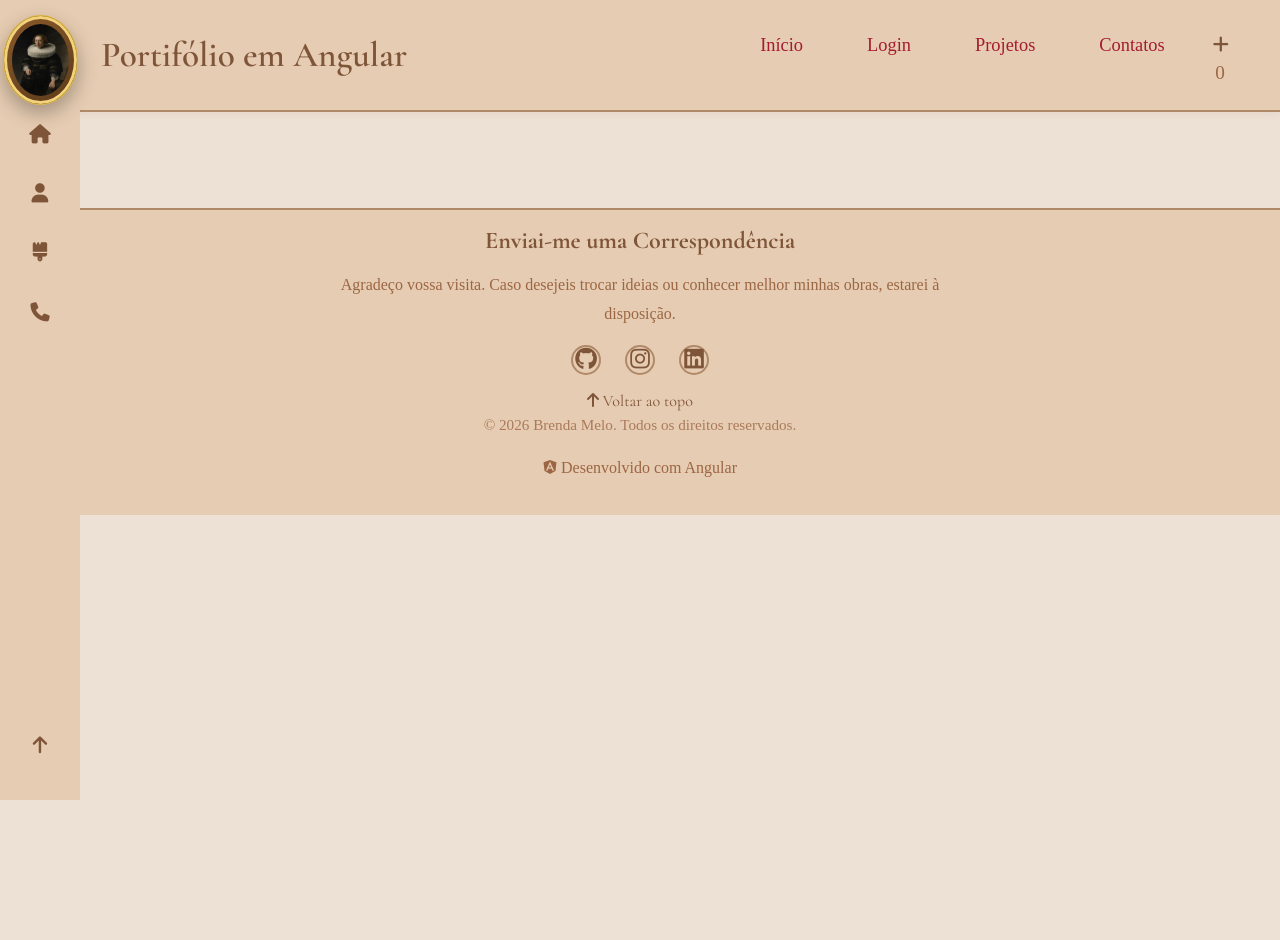
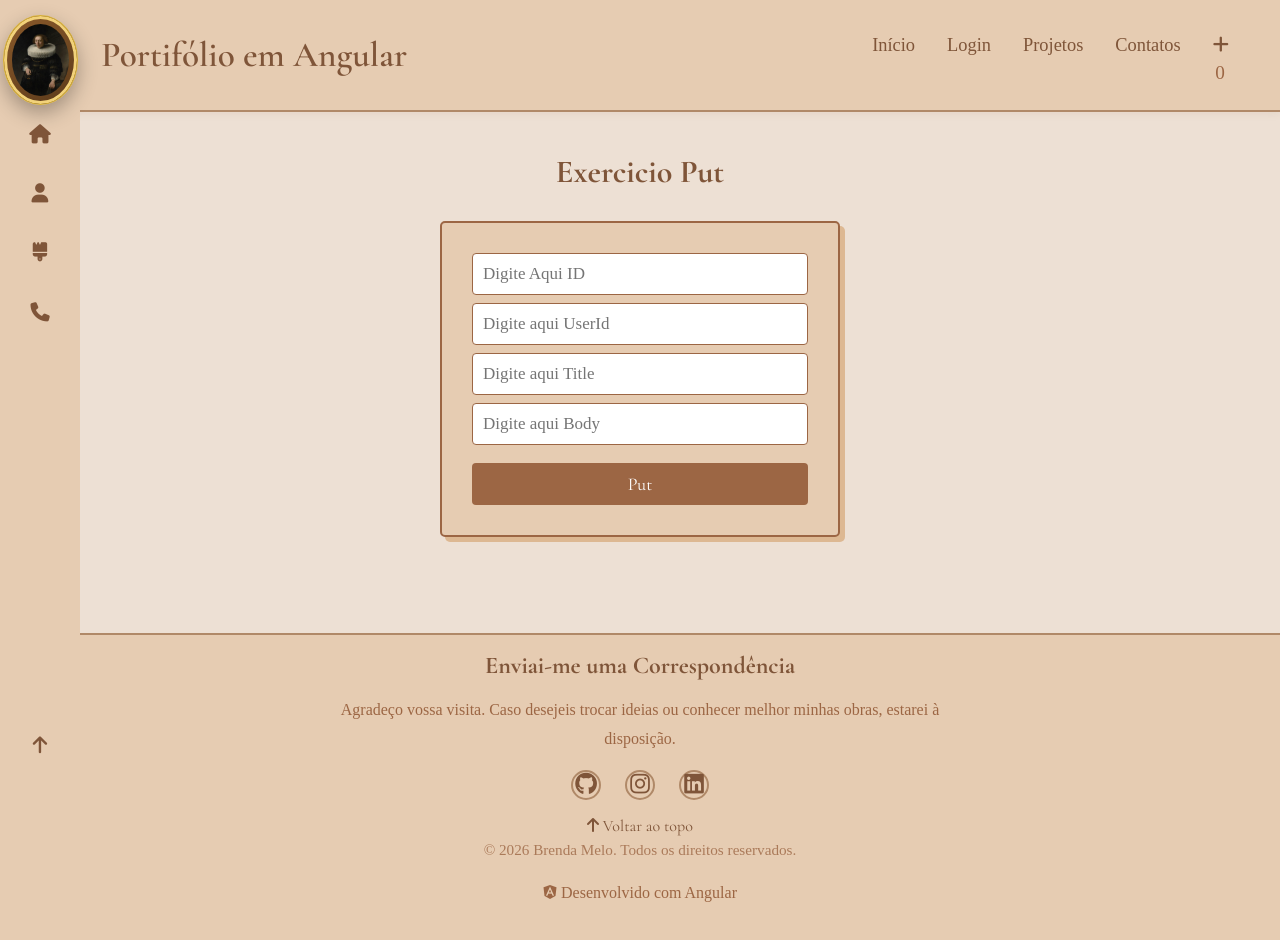
Before and after one commit to Berenda-m/portifolio-em-angular, an Angular app: page /exercicios-put in a window 1280 px wide. Before the commit this address led to /. Before the commit the page ends 800 px from the top, so only its background shows below. Built offline with nearby package versions, Linux system fonts and the light colour scheme.

Commit message:
exercicio-put

```diff
--- a/src/app/app.routes.ts
+++ b/src/app/app.routes.ts
@@ -8,6 +8,7 @@ import { SideBar } from './componentes/side-bar/side-bar';
 import { Login } from './componentes/login/login';
 import { Alunos } from './componentes/alunos/alunos';
 import { FormularioExercicios } from './componentes/formulario-exercicios/formulario-exercicios';
+import { ExercicioPut } from './componentes/exercicio-put/exercicio-put';
 
 
 export const routes: Routes = [
@@ -19,5 +20,6 @@ export const routes: Routes = [
     {path: 'side-bar', component: SideBar},
     {path: 'login', component: Login},
     {path: 'alunos', component: Alunos},
-    {path: 'formularios-exercicios', component: FormularioExercicios}
+    {path: 'formularios-exercicios', component: FormularioExercicios},
+    {path:'exercicios-put', component: ExercicioPut}
 ];
--- /dev/null
+++ b/src/app/componentes/exercicio-put/exercicio-put.css
@@ -0,0 +1,71 @@
+h1 {
+    text-align: center;
+    margin-top: 40px;
+
+    color: var(--dark);
+    font-family: "Cormorant Garamond", serif;
+}
+
+form {
+    width: 400px;
+    margin: 30px auto;
+    padding: 30px;
+    background: var(--background-secondary);
+    border: 2px solid var(--primary);
+    border-radius: 5px;
+    box-shadow: 5px 5px 0 var(--accent);
+}
+
+input {
+    width: 100%;
+    box-sizing: border-box;
+    padding: 10px;
+    margin-bottom: 8px;
+    border: 1px solid var(--primary);
+    border-radius: 4px;
+    font-family:'Times New Roman', Times, serif;
+    font-size: 17px;
+}
+
+input:focus {
+    outline: 2px solid var(--accent);
+}
+
+p {
+    width: fit-content;
+    margin: 25px auto;
+    padding: 10px 20px;
+    background: var(--background-secondary);
+    border: 1px solid var(--accent);
+    border-left: 5px solid var(--dark);
+    border-radius: 3px;
+    color: var(--dark);
+    font-family: "Cormorant Garamond", serif;
+    font-size: 18px;
+    font-style: italic;
+    box-shadow: 3px 3px 0 var(--accent);
+
+}
+button {
+    width: 100%;
+    padding: 10px;
+    margin-top: 10px;
+    background: var(--primary);
+    color: white;
+    border: none;
+    border-radius: 4px;
+    font-family: "Cormorant Garamond", serif;
+    font-size: 18px;
+    cursor: pointer;
+}
+
+button:hover {
+    background: var(--dark);
+}
+span {
+    display: block;
+    margin-bottom: 10px;
+    color: var(--dark);
+    font-size: 16px;
+    font-family: 'Times New Roman', Times, serif;
+}
--- /dev/null
+++ b/src/app/componentes/exercicio-put/exercicio-put.html
@@ -0,0 +1,30 @@
+<h1>Exercicio Put</h1>
+
+
+<form (submit)="cadastroUsuario($event)">
+
+   <input type="number" [formField]="exercicioPutForm.id" placeholder="Digite Aqui ID">
+    @if (exercicioPutForm.id().touched()&& exercicioPutForm.id().invalid()) {@for (error of
+    exercicioPutForm.id().errors(); track error.kind) {
+    <span>{{error.message}}
+    </span>}
+    }
+
+    <input type="text" [formField]="exercicioPutForm.userId"  placeholder="Digite aqui UserId">
+    @if (exercicioPutForm.userId().touched() && exercicioPutForm.userId().invalid()) {
+        @for (error of exercicioPutForm.userId().errors(); track error.kind) {}
+    }
+
+   <input type="text" [formField]="exercicioPutForm.title"  placeholder="Digite aqui Title">
+    @if (exercicioPutForm.title().touched() && exercicioPutForm.title().invalid()) {
+        @for (error of exercicioPutForm.title().errors(); track error.kind) {}
+    }
+
+ <input type="text" [formField]="exercicioPutForm.body"  placeholder="Digite aqui Body">
+    @if (exercicioPutForm.body().touched() && exercicioPutForm.body().invalid()) {
+        @for (error of exercicioPutForm.body().errors(); track error.kind) {}
+    }
+
+<button type="submit">Put</button>
+
+</form>
--- /dev/null
+++ b/src/app/componentes/exercicio-put/exercicio-put.ts
@@ -0,0 +1,51 @@
+import { Component, inject, signal } from '@angular/core';
+import { ApiService } from '../formulario-exercicios/api-service';
+import { PutInterface } from '../../interfaces/put-interface';
+import { form, required, FormField } from '@angular/forms/signals';
+
+@Component({
+  selector: 'app-exercicio-put',
+  imports: [FormField],
+  templateUrl: './exercicio-put.html',
+  styleUrl: './exercicio-put.css',
+})
+export class ExercicioPut {
+
+  protected readonly ApiService = inject(ApiService);
+
+  protected exercicioPutModel = signal<PutInterface>({
+    id: null,
+    userId: null,
+    title: '',
+    body: ''
+  });
+
+  protected exercicioPutForm = form(this.exercicioPutModel, (s) => {
+    required(s.id, { message: 'Campo Obrigatório' });
+    required(s.userId, { message: 'Campo Obrigatório' });
+    required(s.title, { message: 'Campo Obrigatório' });
+    required(s.body, { message: 'Campo Obrigatório' });
+  });
+
+  protected cadastroUsuario(event: SubmitEvent) {
+    event.preventDefault();
+
+    const put = this.exercicioPutModel();
+
+    this.ApiService.cadastrarPostDoService(put).subscribe({
+      next: () => {
+        alert('Post Cadastrado');
+        this.exercicioPutModel.set({
+          id: null,
+          userId: null,
+          title: '',
+          body: ''
+        });
+      },
+      error: () => {
+        console.log('erro');
+        alert('Algo deu errado');
+      }
+    });
+  }
+}
--- a/src/app/componentes/formulario-exercicios/api-service.ts
+++ b/src/app/componentes/formulario-exercicios/api-service.ts
@@ -1,6 +1,8 @@
 import { HttpClient } from '@angular/common/http';
 import { inject, Injectable, signal } from '@angular/core';
 import { Formularioapi } from '../../interfaces/formularioapi';
+import { ExercicioPut } from '../exercicio-put/exercicio-put';
+import { PutInterface } from '../../interfaces/put-interface';
 
 @Injectable({
   providedIn: 'root',
@@ -20,9 +22,11 @@ export class ApiService {
  }
 
 
- alterarPostDoService(id: number, postAlterado: Formularioapi){
+ alterarPostDoService(id: number, postAlterado: PutInterface){
   return this.http.put<Formularioapi>
 
   (this.urlApi, postAlterado)
  }
+
+
 }
--- a/src/app/componentes/formulario-exercicios/formulario-exercicios.html
+++ b/src/app/componentes/formulario-exercicios/formulario-exercicios.html
@@ -1,4 +1,4 @@
-<h1>Exercicios de API</h1>
+<h1>Exercicios Post</h1>
 
 <form (submit)="cadastroUsuario($event)">
 
--- a/src/app/componentes/login/login.html
+++ b/src/app/componentes/login/login.html
@@ -27,3 +27,4 @@
 <app-alunos></app-alunos>
 
 <app-formulario-exercicios></app-formulario-exercicios>
+<app-exercicio-put></app-exercicio-put>
--- a/src/app/componentes/login/login.ts
+++ b/src/app/componentes/login/login.ts
@@ -4,11 +4,12 @@ import { LoginInterface } from '../../interfaces/login-interface';
 import { Alunos } from '../alunos/alunos';
 import { LoginService } from './login-service';
 import { FormularioExercicios } from '../formulario-exercicios/formulario-exercicios';
+import { ExercicioPut } from '../exercicio-put/exercicio-put';
 
 @Component({
   selector: 'app-login',
   standalone: true,
-  imports: [FormField, Alunos, FormularioExercicios],
+  imports: [FormField, Alunos, FormularioExercicios, ExercicioPut],
   templateUrl: './login.html',
   styleUrls: ['./login.css'],
 })
--- /dev/null
+++ b/src/app/interfaces/put-interface.ts
@@ -0,0 +1,8 @@
+export interface PutInterface {
+
+    id: number|null,
+    userId: number|null,
+    title: string,
+    body: string
+
+}
```
Also changed, not shown: 1 other file (tests, documents, lock files or other folders).
